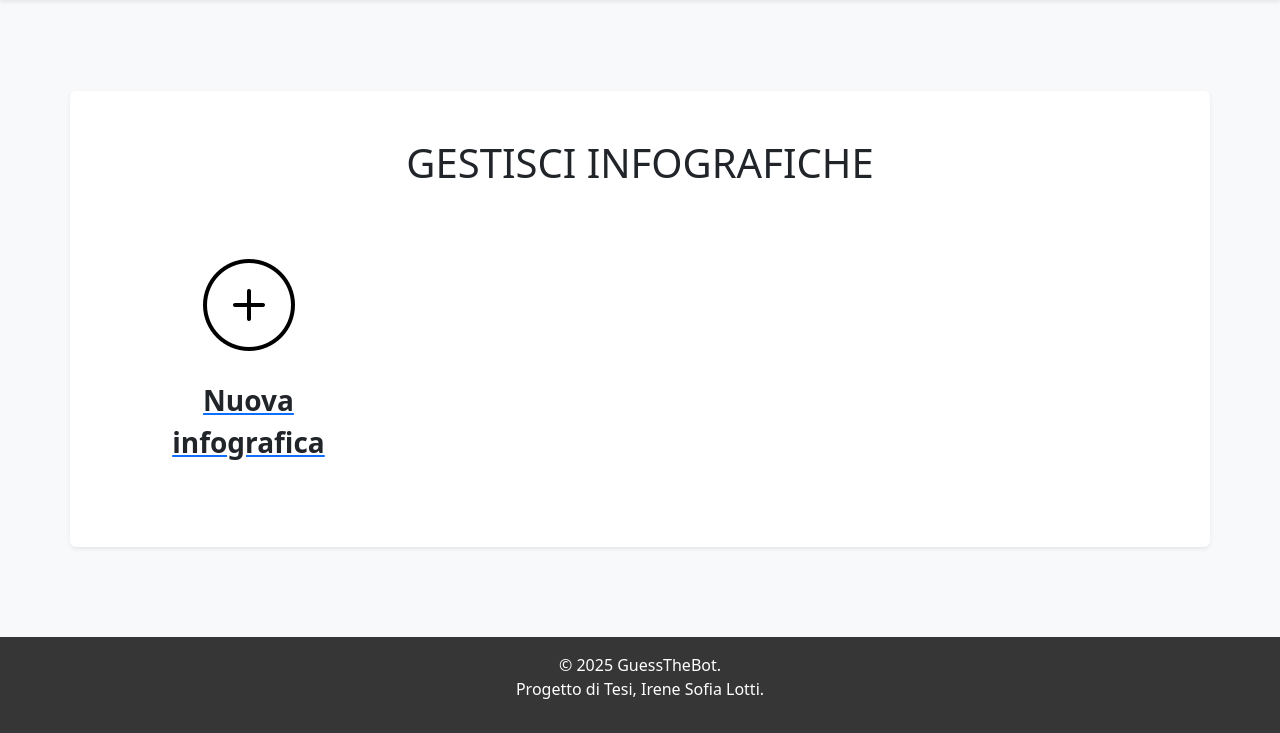
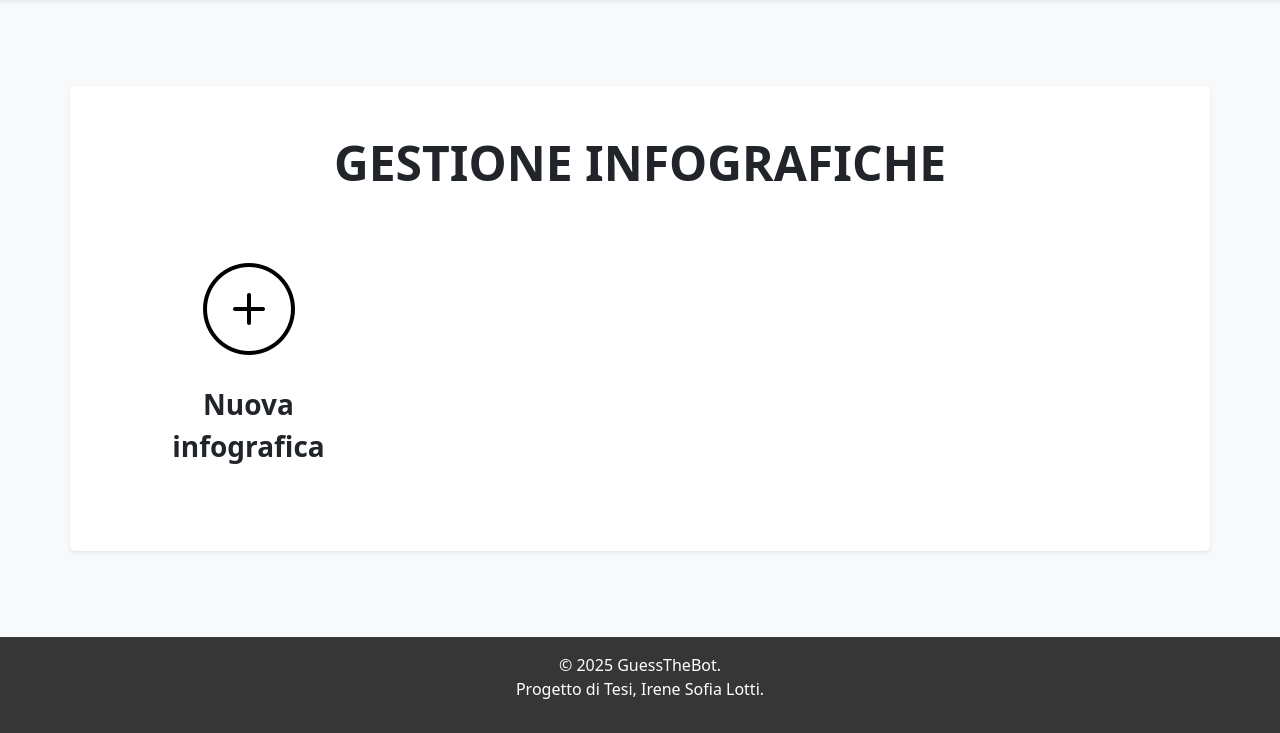
Before and after one commit to sofialottii/GuessTheBot, a PHP site: page /php/adminInfographics.php in a window 1280 px wide. Shown: the part 67-800 px from the top of the page. Run offline with PHP 8.4, Linux system fonts and the light colour scheme; data that the repository does not hold is empty.

Commit message:
Modified UX

```diff
--- a/assets/css/style.css
+++ b/assets/css/style.css
@@ -28,6 +28,10 @@ body > footer {
 
 body > header a img {
     width: 5%;
+}
+
+a[href="aggiungiInfografica.php"] {
+    text-decoration: none;
 }
 
 .logo-navbar {
--- a/template/contenutoAdminAnswers.php
+++ b/template/contenutoAdminAnswers.php
@@ -1,5 +1,7 @@
 <div class="col-10 col-md-11 col-lg mb-4 card shadow-sm border-0">
     <div class="card-body p-4 p-md-5 text-center row justify-content-center">
+
+        <h1 class="mb-4 display-6 fw-bold">VISUALIZZAZIONE RISPOSTE E CONSIGLI</h1>
 
         <button id="showAnswersBtn" class="btn btn-primary m-2 col-lg-5">Mostra tutte le risposte</button>
         <button id="showAdvicesBtn" class="btn btn-secondary m-2 col-lg-5">Mostra tutti i consigli</button>
--- a/template/contenutoAdminInfographics.php
+++ b/template/contenutoAdminInfographics.php
@@ -1,6 +1,6 @@
 <div class="col-10 col-md-11 col-lg mb-4 card shadow-sm border-0">
     <div class="card-body p-4 p-md-5 text-center row">
-        <h1 class="mb-4">GESTISCI INFOGRAFICHE</h1>
+        <h1 class="mb-4 display-5 fw-bold">GESTIONE INFOGRAFICHE</h1>
 
         <div class="container">
             <div class="row g-4">
--- a/template/contenutoAdminUsers.php
+++ b/template/contenutoAdminUsers.php
@@ -1,7 +1,7 @@
 <div class="col-10 col-md-11 col-lg mb-4 card shadow-sm border-0">
     <div class="card-body p-4 p-md-5 text-center row">
 
-        <h1>GESTISCI UTENTI</h1>
+        <h1 class="fw-bold display-5">GESTIONE UTENTI</h1>
         <?php if (empty($templateParams["users"])): ?>
             <p class="alert alert-warning">Nessun utente registrato.</p>
         <?php else: ?>
--- a/template/contenutoModificaInfografica.php
+++ b/template/contenutoModificaInfografica.php
@@ -5,7 +5,6 @@
         <form method="POST" action="#">
             <ul class="p-0 form list-unstyled">
                 <li class="mb-3">
-                    <p class="mb-1"><strong>Immagine Attuale:</strong></p>
                     <img src="../<?php echo $templateParams["infografica"]["ImagePath"]; ?>" alt="Immagine attuale" class="img-fluid rounded">
                 </li>
                 <li class="mb-3">
@@ -26,8 +25,8 @@
                 <textarea id="llmText" name="llmText" class="form-control" rows="4" required><?php echo $templateParams["infografica"]["LlmText"]; ?></textarea>
                 </li>
                 <li class="d-grid gap-2 d-md-flex justify-content-md-end mt-3">
-                    <a href="adminInfographics.php" class="btn btn-secondary">Annulla</a>
-                    <input type="submit" name="modifica" value="Salva Modifiche" class="btn btn-primary" />
+                    <a href="adminInfographics.php" class="mt-2 mx-2">Annulla</a>
+                    <input type="submit" name="modifica" value="Salva Modifiche" />
                 </li>
             </ul>
         </form>
```
